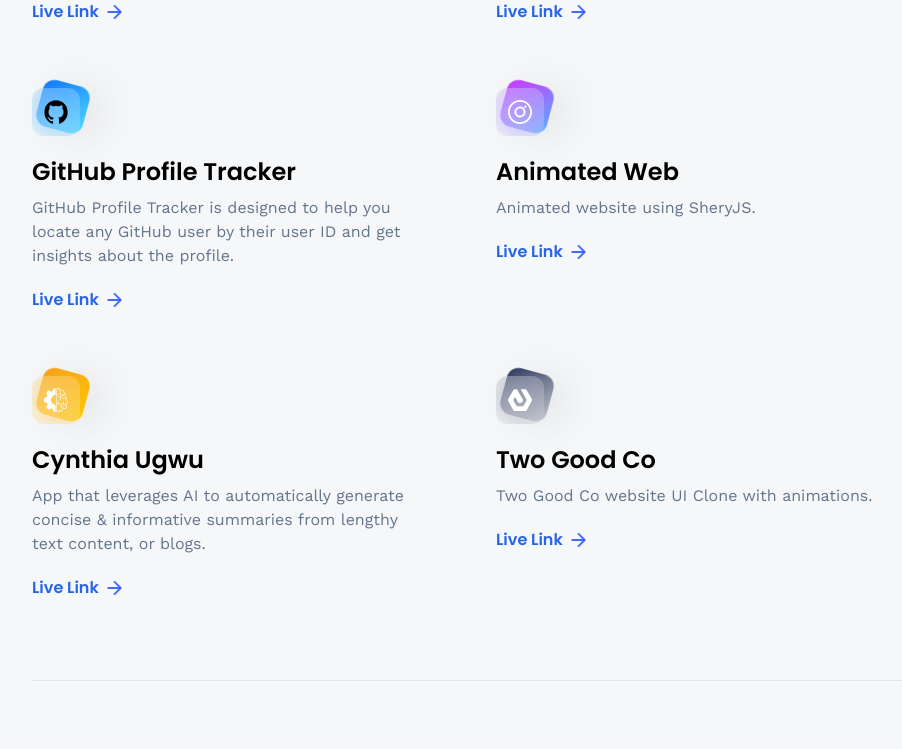
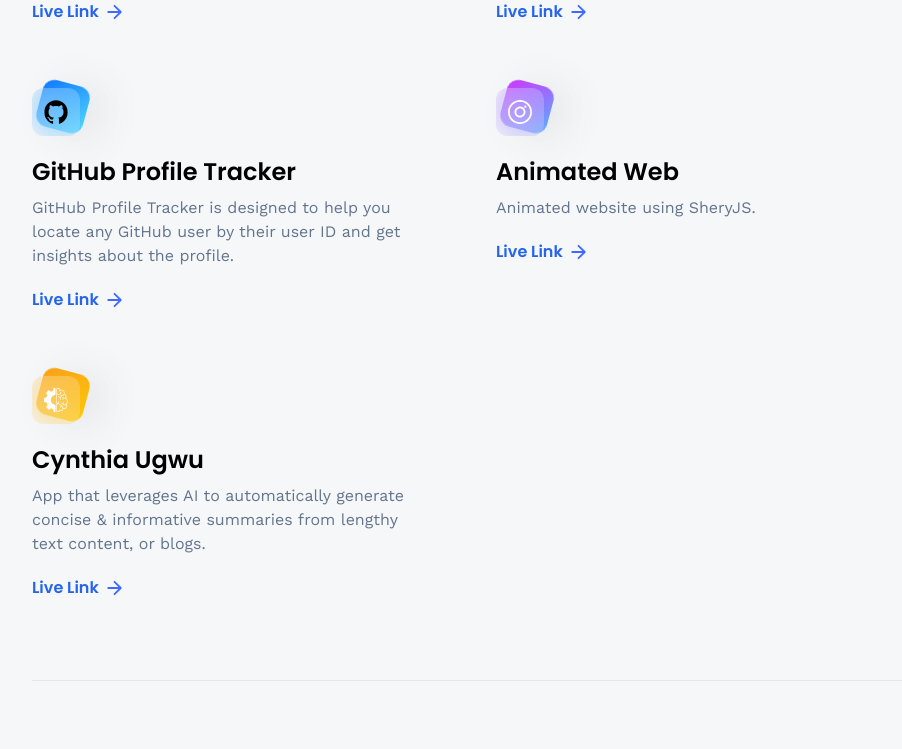
Before and after one commit to adityashriwas/adityashriwasportfolio, a React (Vite) app: page /projects in a window 1280 px wide. Shown: the part 506-1255 px from the top of the page, without its empty margins (160-1062 px from the left). Built offline with nearby package versions, Linux system fonts and the light colour scheme; no server answers.

Commit message:
first commit

```diff
--- a/src/constants/index.js
+++ b/src/constants/index.js
@@ -249,11 +249,11 @@
         description: 'App that leverages AI to automatically generate concise & informative summaries from lengthy text content, or blogs.',
         link: 'https://cynthiaugwu.wuaze.com/',
     },
-    {
-        iconUrl: estate,
-        theme: 'btn-back-black',
-        name: 'Two Good Co',
-        description: 'Two Good Co website UI Clone with animations.',
-        link: 'https://aadityashriwas.vercel.app/Project1/index.html',
-    },
+    // {
+    //     iconUrl: estate,
+    //     theme: 'btn-back-black',
+    //     name: 'Two Good Co',
+    //     description: 'Two Good Co website UI Clone with animations.',
+    //     link: 'https://aadityashriwas.vercel.app/Project1/index.html',
+    // },
 ];
```
Also changed, not shown: 1 other file (tests, documents, lock files or other folders).
